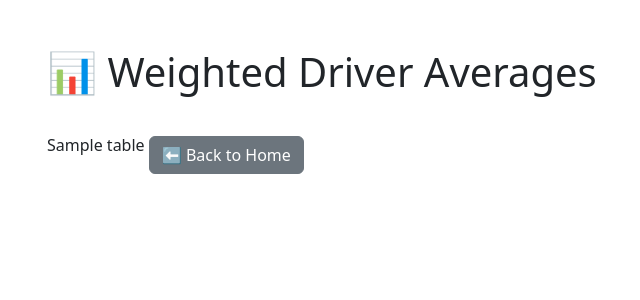
After one commit to SiahBatterson/f1-grid-competitors, a Flask app: template templates/weighted.html in a window 1280 px wide. The commit adds this page. Shown: the top 300 px of the page, without its empty margins (35-675 px from the left). Run offline with Flask 3, Linux system fonts and the light colour scheme; the template is opened without the code that fills it: most values are stand-ins (such as "Sample title", 1, 10 or a date in 2020).

Commit message:
driver generation

```diff
--- a/app.py
+++ b/app.py
@@ -37,6 +37,16 @@ def generate_all_driver_ratings_route():
     generate_all_driver_ratings()
     drivers = get_all_cached_drivers()
     return render_template("home.html", drivers=drivers)
+
+@app.route("/weighted")
+def weighted():
+    path = os.path.join(CACHE_DIR, "Weighted Driver Averages.csv")
+    if not os.path.exists(path):
+        return "<h2>⚠️ No weighted data found. Generate driver ratings first.</h2>"
+
+    df = pd.read_csv(path)
+    table = df.to_html(classes="table table-bordered text-center", index=False)
+    return render_template("weighted.html", table=table)
 
 
 @app.route("/generate_driver_rating", methods=["POST"])
--- a/templates/home.html
+++ b/templates/home.html
@@ -66,5 +66,8 @@
         🛠️ Generate All Driver Ratings
       </button>
     </form>
+    <a href="{{ url_for('weighted') }}" class="btn btn-dark btn-lg mt-3"
+      >📊 View Weighted Averages</a
+    >
   </body>
 </html>
--- /dev/null
+++ b/templates/weighted.html
@@ -0,0 +1,15 @@
+<!DOCTYPE html>
+<html>
+  <head>
+    <title>Weighted Driver Averages</title>
+    <link
+      href="https://cdn.jsdelivr.net/npm/bootstrap@5.3.0/dist/css/bootstrap.min.css"
+      rel="stylesheet"
+    />
+  </head>
+  <body class="container mt-5">
+    <h1 class="mb-4">📊 Weighted Driver Averages</h1>
+    {{ table|safe }}
+    <a href="/" class="btn btn-secondary mt-3">⬅ Back to Home</a>
+  </body>
+</html>
--- a/utils.py
+++ b/utils.py
@@ -11,9 +11,9 @@ def calculate_points(year, gp_name):
         event = fastf1.get_event(year, gp_name)
         quali = event.get_session('Qualifying')
         race = event.get_session('Race')
-        quali.load(telemetry=False, weather=False, laps=False)
+        quali.load(telemetry=False, weather=False, laps=False, messages=False)
         time.sleep(1)  # Throttle API usage
-        race.load(telemetry=False, weather=False, laps=False)
+        race.load(telemetry=False, weather=False, laps=False, messages=False)
         time.sleep(1)
 
         q_results = quali.results
@@ -102,6 +102,28 @@ def generate_driver_rating(driver_abbr):
         "Grand Prix": None
     }])
 
+    # Weighted Average: 60% seasonal, 20% last 3, 20% last race
+    last_race = full_df.head(1)
+    if not last_race.empty:
+        weighted_total = round(
+            (seasonal_avg["Total Points"].values[0] * 0.6) +
+            (last_3_avg["Total Points"].values[0] * 0.2) +
+            (last_race["Total Points"].values[0] * 0.2), 2
+        )
+        weighted_row = pd.DataFrame([{
+            "Driver": driver_abbr,
+            "Weighted Avg": weighted_total
+        }])
+
+        weighted_path = os.path.join(CACHE_DIR, "Weighted Driver Averages.csv")
+        if os.path.exists(weighted_path):
+            existing = pd.read_csv(weighted_path)
+            existing = existing[existing["Driver"] != driver_abbr]
+            updated = pd.concat([existing, weighted_row], ignore_index=True)
+        else:
+            updated = weighted_row
+        updated.to_csv(weighted_path, index=False)
+
     full_out = pd.concat([seasonal_avg, last_3, last_3_avg], ignore_index=True)
     full_out.to_csv(output_path, index=False)
     return full_out
```
